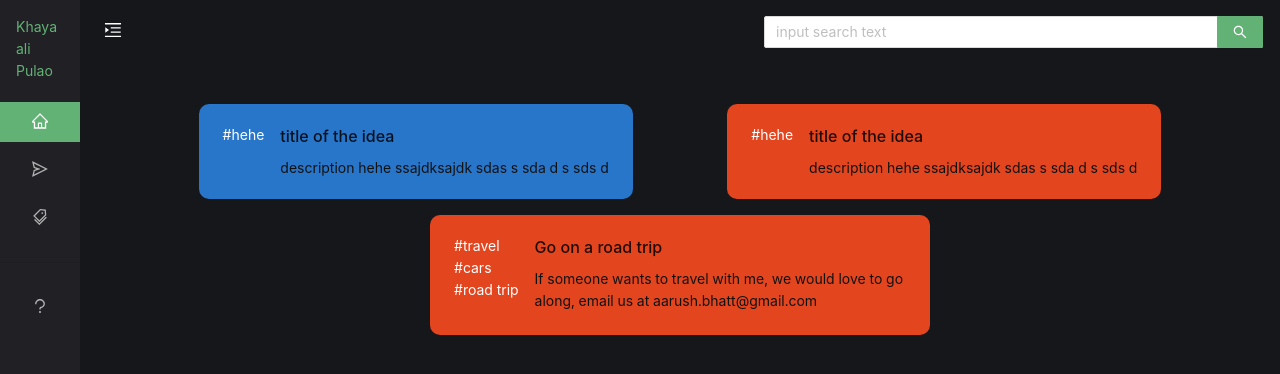
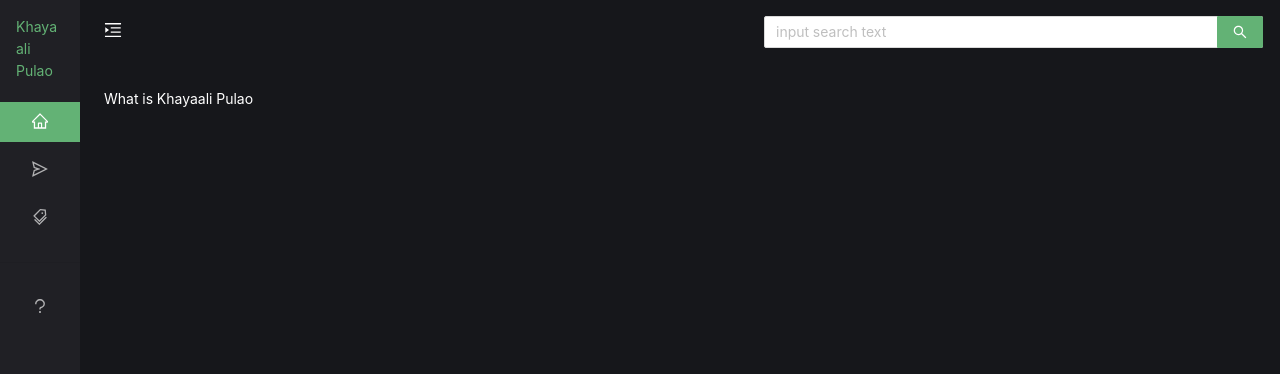
Before and after one commit to sloorush/khayaali-pulao, a React (Create React App) app: page /about in a window 1280 px wide. Shown: the top 374 px of the page. Built offline with nearby package versions, Linux system fonts and the light colour scheme.

Commit message:
added best practices, readme and github templates

```diff
--- a/public/index.html
+++ b/public/index.html
@@ -7,7 +7,7 @@
     <meta name="theme-color" content="#000000" />
     <meta
       name="description"
-      content="Web site created using create-react-app"
+      content="Khayaali Pulao, all your 3am ideas in one place"
     />
     <link rel="apple-touch-icon" href="%PUBLIC_URL%/logo192.png" />
     <!--
@@ -24,7 +24,7 @@
       work correctly both with client-side routing and a non-root public URL.
       Learn how to configure a non-root public URL by running `npm run build`.
     -->
-    <title>React App</title>
+    <title>Khyaali Pulao</title>
   </head>
   <body>
     <noscript>You need to enable JavaScript to run this app.</noscript>
--- a/src/App.js
+++ b/src/App.js
@@ -10,6 +10,7 @@ import {
     QuestionOutlined,
 } from "@ant-design/icons";
 import Home from "./pages/home/home";
+import About from "./pages/about/about";
 
 const { Header, Sider, Content } = Layout;
 const { Search } = Input;
@@ -21,6 +22,10 @@ const App = () => {
 
     const onHomeClick = () => {
         history.push("/");
+    };
+
+    const onAboutClick = () => {
+        history.push("/about");
     };
 
     return (
@@ -53,7 +58,11 @@ const App = () => {
                             Khayaali Pulao Menu
                         </Menu.Item>
                         <Divider />
-                        <Menu.Item key="4" icon={<QuestionOutlined />}>
+                        <Menu.Item
+                            key="4"
+                            onClick={onAboutClick}
+                            icon={<QuestionOutlined />}
+                        >
                             Wait! What?
                         </Menu.Item>
                     </Menu>
@@ -101,7 +110,8 @@ const App = () => {
                         }}
                     >
                         <Switch>
-                            <Route path="/" component={Home} />
+                            <Route path="/" exact component={Home} />
+                            <Route path="/about" component={About} />
                         </Switch>
                     </Content>
                 </Layout>
--- /dev/null
+++ b/src/pages/about/about.jsx
@@ -0,0 +1,12 @@
+import React from "react";
+import { Layout } from "antd";
+
+const About = () => {
+    return (
+        <Layout style={{ background: "inherit" }}>
+            <div>What is Khayaali Pulao</div>
+        </Layout>
+    );
+};
+
+export default About;
```
Also changed, not shown: public/manifest.json, 1 other file (tests, documents, lock files or other folders).
